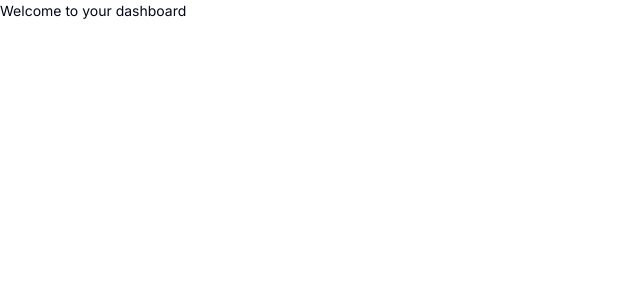
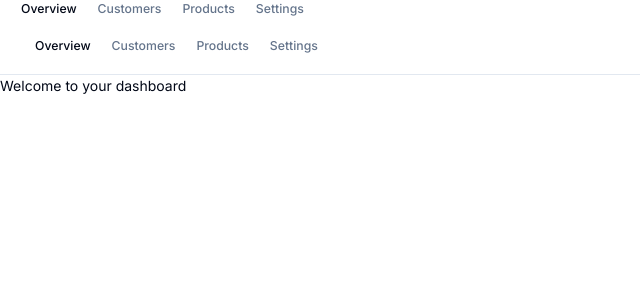
Before and after one commit to Kacelo/loan-app-front-end, a Next.js app: page /dashboard in a window 1280 px wide. Shown: the top 300 px of the page, without its empty margins (0-640 px from the left). Built offline with nearby package versions, Linux system fonts and the light colour scheme.

Commit message:
added menu bar

```diff
--- a/src/app/dashboard/page.tsx
+++ b/src/app/dashboard/page.tsx
@@ -1,13 +1,18 @@
 "use client";
 
+import Dashboard from "@/components/dashboard/dashboard";
+import { MainNav } from "@/components/menubar/menubar";
 
 // import { Provider } from "react-redux";
 // import store from "@/store";
 
-export default function Dashboard() {
+export default function DashboardHome() {
   return (
     // <Provider store={store}>
-    <>Welcome to your dashboard
+    <>
+      <MainNav className="mx-6" />
+      <Dashboard />
+      Welcome to your dashboard
     </>
     // </Provider>
   );
--- /dev/null
+++ b/src/components/dashboard/dashboard.tsx
@@ -0,0 +1,24 @@
+import React from "react";
+import { DashboardMenubar, MainNav } from "../menubar/menubar";
+
+function Dashboard() {
+  return (
+    <div style={{textAlign: 'center'}}>
+      {/* <DashboardMenubar /> */}
+      <div className="hidden flex-col md:flex">
+        <div className="border-b">
+          <div className="flex h-16 items-center px-4">
+            {/* <TeamSwitcher /> */}
+            <MainNav className="mx-6" />
+            <div className="ml-auto flex items-center space-x-4">
+              {/* <Search /> */}
+              {/* <UserNav /> */}
+            </div>
+          </div>
+        </div>
+    </div>
+    </div>
+  );
+}
+
+export default Dashboard;
--- a/src/components/menubar/menubar.tsx
+++ b/src/components/menubar/menubar.tsx
@@ -12,13 +12,19 @@ import {
   MenubarSubContent,
   MenubarSubTrigger,
   MenubarTrigger,
-  } from "@/components/ui/menubar"
+} from "@/components/ui/menubar";
+import { Input } from "@/components/ui/input";
+import Link from "next/link";
+import { useRouter } from "next/navigation";
+import { handleRoute } from "@/libs/helper-functions/router";
 
 export function DashboardMenubar() {
+  const router = useRouter();
+
   return (
     <Menubar>
       <MenubarMenu>
-          <MenubarTrigger>File</MenubarTrigger>
+        <MenubarTrigger>Overview</MenubarTrigger>
         <MenubarContent>
           <MenubarItem>
             New Tab <MenubarShortcut>⌘T</MenubarShortcut>
@@ -43,7 +49,7 @@ import {
         </MenubarContent>
       </MenubarMenu>
       <MenubarMenu>
-          <MenubarTrigger>Edit</MenubarTrigger>
+        <MenubarTrigger>Clients</MenubarTrigger>
         <MenubarContent>
           <MenubarItem>
             Undo <MenubarShortcut>⌘Z</MenubarShortcut>
@@ -69,7 +75,7 @@ import {
         </MenubarContent>
       </MenubarMenu>
       <MenubarMenu>
-          <MenubarTrigger>View</MenubarTrigger>
+        <MenubarTrigger>Applications</MenubarTrigger>
         <MenubarContent>
           <MenubarCheckboxItem>Always Show Bookmarks Bar</MenubarCheckboxItem>
           <MenubarCheckboxItem checked>
@@ -89,19 +95,52 @@ import {
         </MenubarContent>
       </MenubarMenu>
       <MenubarMenu>
-          <MenubarTrigger>Profiles</MenubarTrigger>
-          <MenubarContent>
-            <MenubarRadioGroup value="benoit">
-              <MenubarRadioItem value="andy">Andy</MenubarRadioItem>
-              <MenubarRadioItem value="benoit">Benoit</MenubarRadioItem>
-              <MenubarRadioItem value="Luis">Luis</MenubarRadioItem>
-            </MenubarRadioGroup>
-            <MenubarSeparator />
-            <MenubarItem inset>Edit...</MenubarItem>
-            <MenubarSeparator />
-            <MenubarItem inset>Add Profile...</MenubarItem>
-          </MenubarContent>
+        <div onClick={() => handleRoute("/dashboard", router)}>
+          <MenubarTrigger>Settings</MenubarTrigger>
+        </div>
+      </MenubarMenu>
+      <MenubarMenu>
+        <Input type="text" placeholder="Search" />
       </MenubarMenu>
     </Menubar>
+  );
+}
+
+import { cn } from "@/lib/utils"
+
+export function MainNav({
+  className,
+  ...props
+}: React.HTMLAttributes<HTMLElement>) {
+  return (
+    <nav
+      className={cn("flex items-center space-x-4 lg:space-x-6", className)}
+      {...props}
+    >
+      <Link
+        href="/dashboard"
+        className="text-sm font-medium transition-colors hover:text-primary"
+      >
+        Overview
+      </Link>
+      <Link
+        href="/examples/dashboard"
+        className="text-sm font-medium text-muted-foreground transition-colors hover:text-primary"
+      >
+        Customers
+      </Link>
+      <Link
+        href="/examples/dashboard"
+        className="text-sm font-medium text-muted-foreground transition-colors hover:text-primary"
+      >
+        Products
+      </Link>
+      <Link
+        href="/dashboard/settings"
+        className="text-sm font-medium text-muted-foreground transition-colors hover:text-primary"
+      >
+        Settings
+      </Link>
+    </nav>
   )
 }
```
Lines whose indentation alone changed are shown as unchanged.
